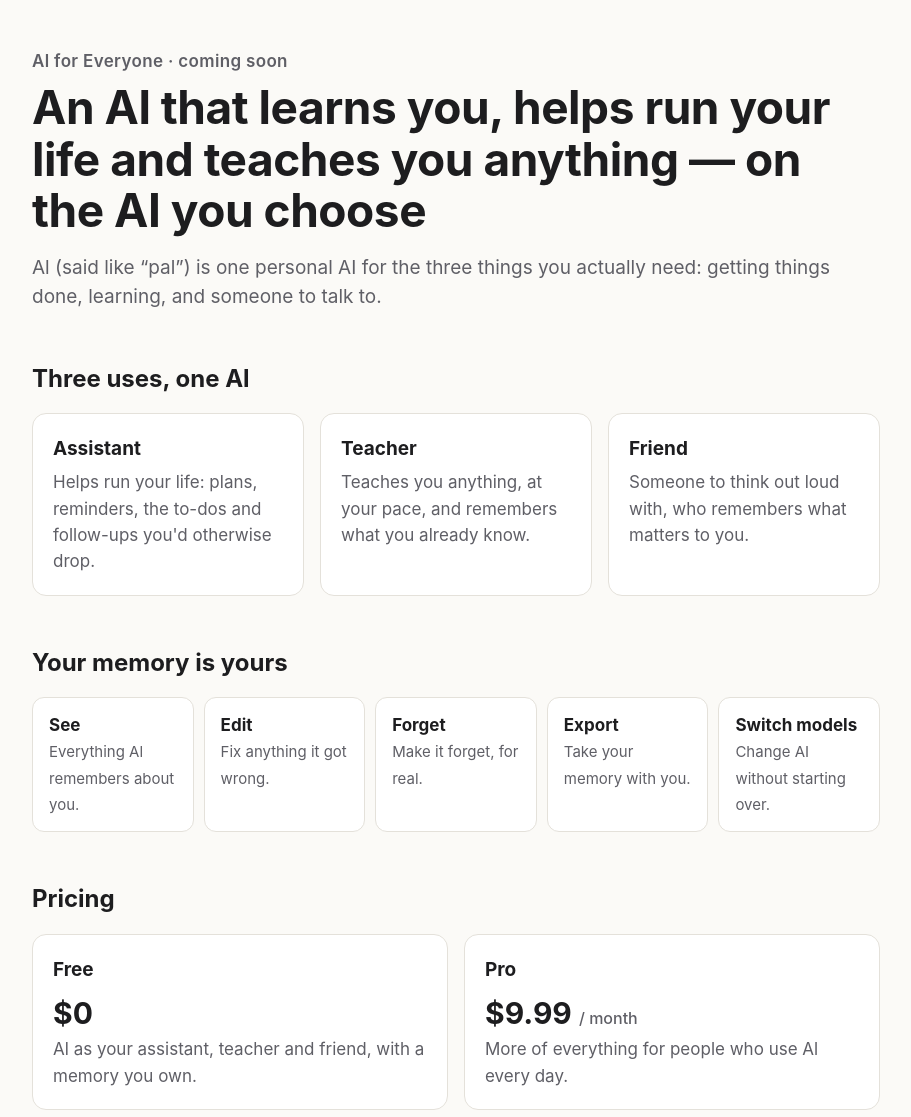
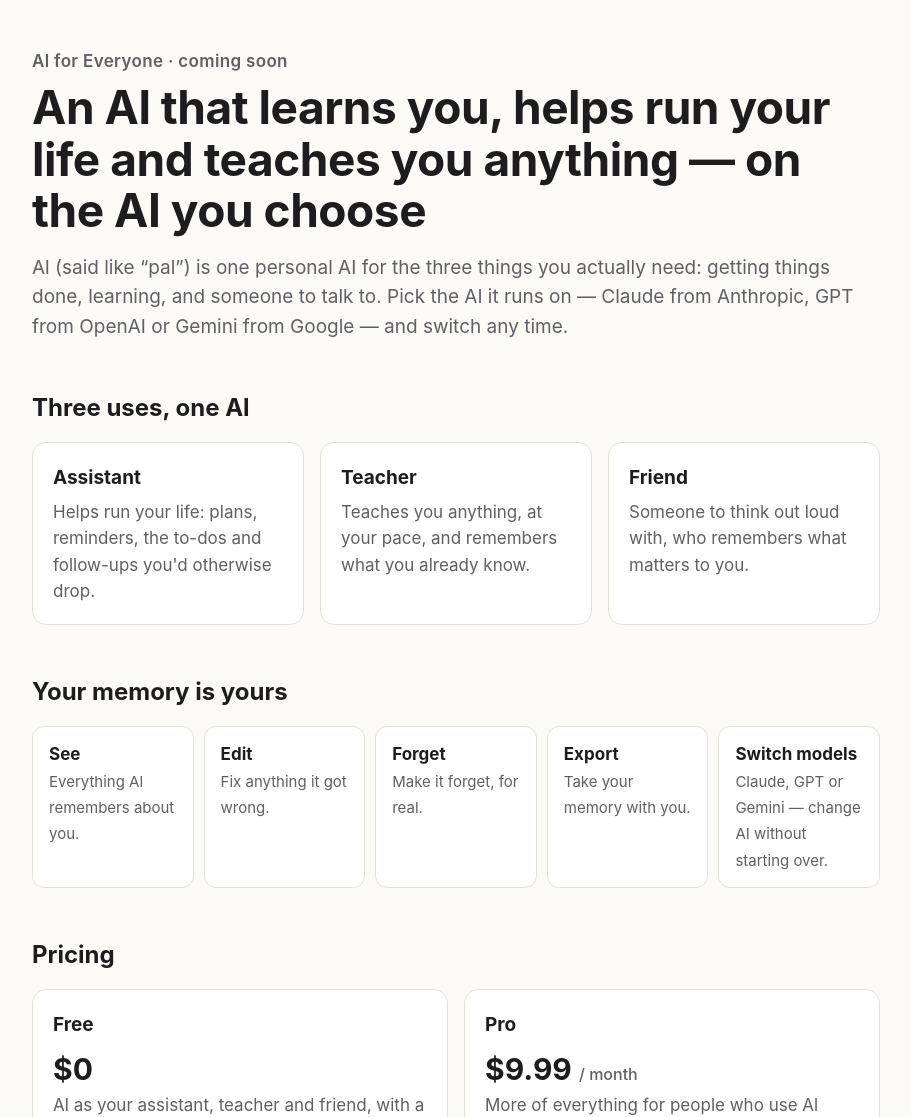
Before and after one commit to flytomoon/al-buddy-memory, a browser extension: page docs/demo/al-for-everyone/index.html in a window 1280 px wide. Shown: the top 1117 px of the page, without its empty margins (184-1095 px from the left). Drawn offline with Linux system fonts and the light colour scheme.

Commit message:
Al for Everyone page: name the models at launch

```diff
--- a/docs/demo/al-for-everyone/index.html
+++ b/docs/demo/al-for-everyone/index.html
@@ -43,6 +43,8 @@
           "acceptedAnswer": { "@type": "Answer", "text": "A personal AI that is your assistant, your teacher and your friend. It learns you over time, helps run your life and teaches you anything, on the AI model you choose." } },
         { "@type": "Question", "name": "Who owns my memory?",
           "acceptedAnswer": { "@type": "Answer", "text": "You do. You can see everything Al remembers, edit it, make it forget, export it, and switch to a different AI model without losing it." } },
+        { "@type": "Question", "name": "Which AI models does it work with?",
+          "acceptedAnswer": { "@type": "Answer", "text": "At launch: Claude from Anthropic, GPT from OpenAI and Gemini from Google. Pick one and switch whenever you like; your memory stays with you, not with the model." } },
         { "@type": "Question", "name": "How much does it cost?",
           "acceptedAnswer": { "@type": "Answer", "text": "There will be a Free plan and a Pro plan at $9.99 a month. It is not available yet: join the waitlist to hear first." } }
       ]
@@ -92,7 +94,7 @@
 <main>
   <p class="eyebrow">Al for Everyone · coming soon</p>
   <h1>An Al that learns you, helps run your life and teaches you anything — on the AI you choose</h1>
-  <p class="lede">Al (said like “pal”) is one personal AI for the three things you actually need: getting things done, learning, and someone to talk to.</p>
+  <p class="lede">Al (said like “pal”) is one personal AI for the three things you actually need: getting things done, learning, and someone to talk to. Pick the AI it runs on — Claude from Anthropic, GPT from OpenAI or Gemini from Google — and switch any time.</p>
 
   <section aria-labelledby="uses">
     <h2 id="uses">Three uses, one Al</h2>
@@ -110,7 +112,7 @@
       <li><b>Edit</b><span>Fix anything it got wrong.</span></li>
       <li><b>Forget</b><span>Make it forget, for real.</span></li>
       <li><b>Export</b><span>Take your memory with you.</span></li>
-      <li><b>Switch models</b><span>Change AI without starting over.</span></li>
+      <li><b>Switch models</b><span>Claude, GPT or Gemini — change AI without starting over.</span></li>
     </ul>
   </section>
 
```
